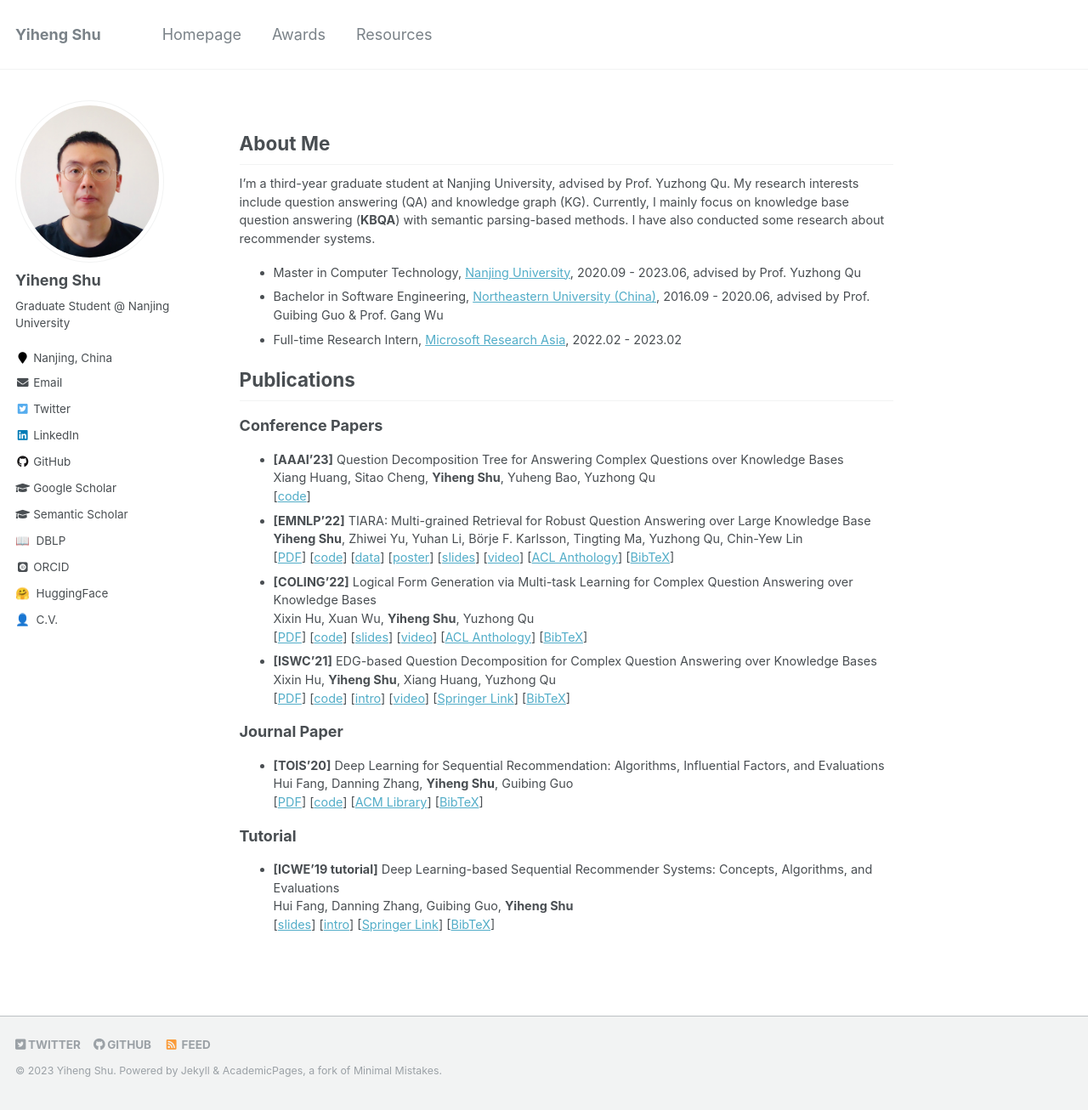
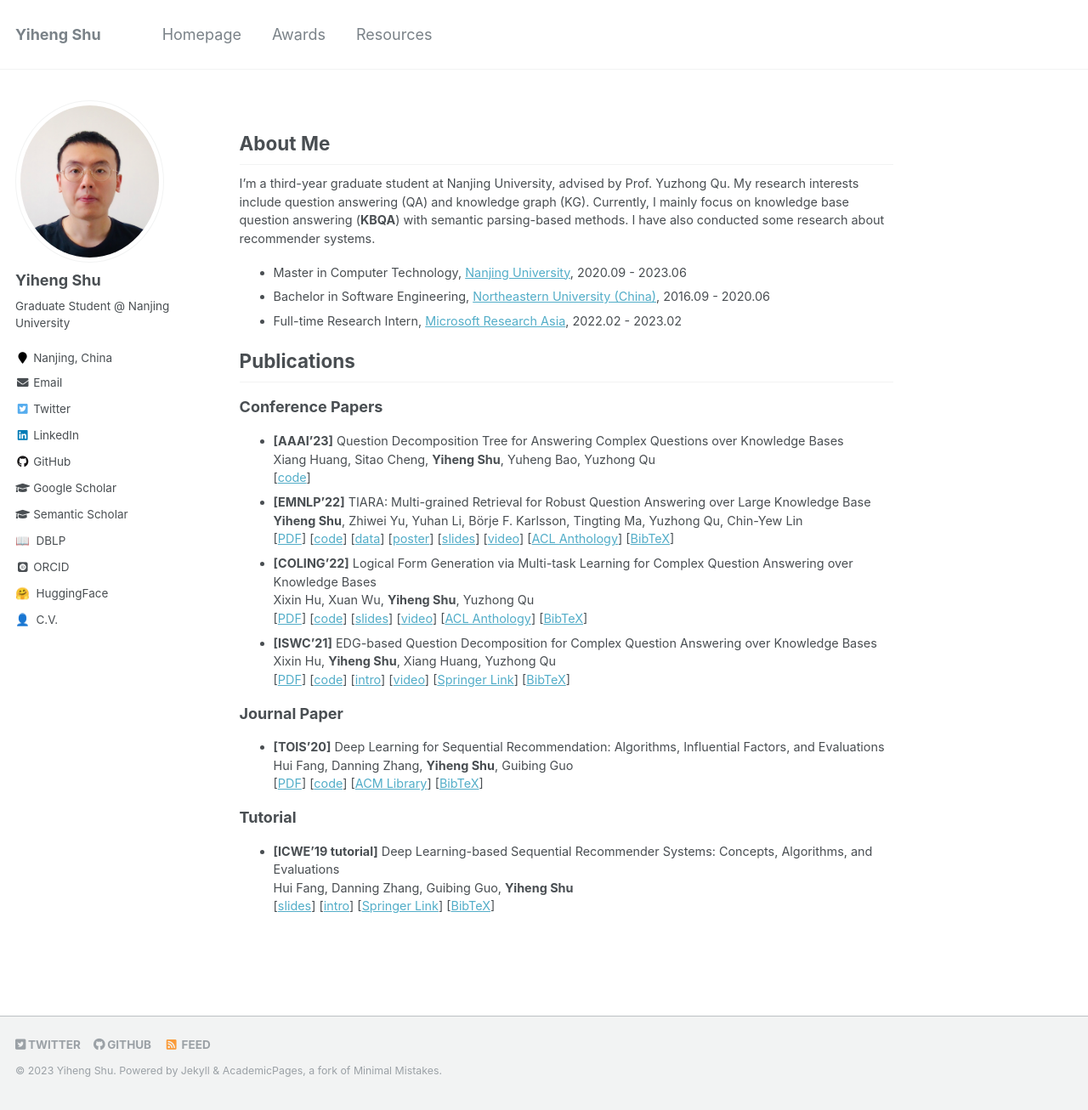
Before and after one commit to yihengshu/yihengshu.github.io, a Jekyll site: the page built from _pages/about.md, in a window 1280 px wide and 1306 px high. Shown: the whole window at 85% size. Built offline with Jekyll 4.4.1, drawn with Linux system fonts in a browser that asks for light colours; some web fonts are replaced.

Commit message:
Update about.md

```diff
--- a/_pages/about.md
+++ b/_pages/about.md
@@ -13,8 +13,8 @@
 I'm a third-year graduate student at Nanjing University, advised by Prof. Yuzhong Qu.
 My research interests include question answering (QA) and knowledge graph (KG). Currently, I mainly focus on knowledge base question answering (**KBQA**) with semantic parsing-based methods. I have also conducted some research about recommender systems.
 
-- Master in Computer Technology, [Nanjing University](https://njunju.nju.edu.cn/EN/main.htm), 2020.09 - 2023.06, advised by Prof. Yuzhong Qu
-- Bachelor in Software Engineering, [Northeastern University (China)](http://english.neu.edu.cn/), 2016.09 - 2020.06, advised by Prof. Guibing Guo & Prof. Gang Wu
+- Master in Computer Technology, [Nanjing University](https://njunju.nju.edu.cn/EN/main.htm), 2020.09 - 2023.06
+- Bachelor in Software Engineering, [Northeastern University (China)](http://english.neu.edu.cn/), 2016.09 - 2020.06
 - Full-time Research Intern, [Microsoft Research Asia](https://www.msra.cn/), 2022.02 - 2023.02
 
 ## Publications
```
